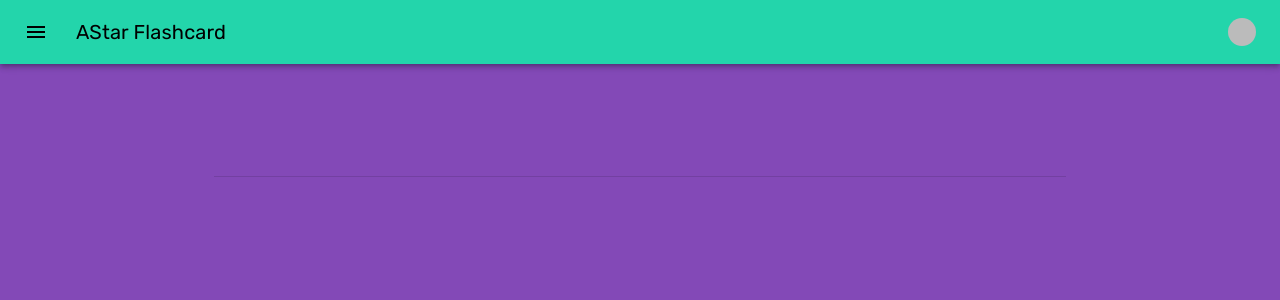
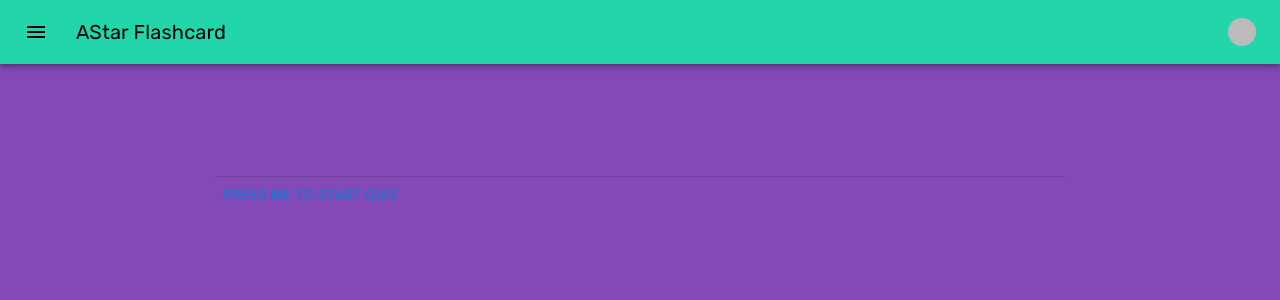
Before and after one commit to Shoheicode/Project-4-AI-Flashcards, a Next.js app: page /quiz in a window 1280 px wide. Shown: the top 300 px of the page. Built offline with nearby package versions, Linux system fonts and the light colour scheme; no server answers; sample sign-in values are in the browser's storage; some icons are missing; a web font is replaced by a local one.

Commit message:
updated to start quiz

```diff
--- a/app/quiz/page.js
+++ b/app/quiz/page.js
@@ -40,7 +40,7 @@ export default function Quiz() {
     const loadQuestions = async (text) =>{
 
         try {
-          const response = await fetch('/api/generate', {
+          const response = await fetch('/api/generateQuiz', {
             method: 'POST',
             body: text,
           })
@@ -239,6 +239,9 @@ export default function Quiz() {
               </Box>
               )}
               </Stack>
+              <Button className="buttonC">
+                Press me to start quiz
+              </Button>
           </Container>
           </Stack>
         </Box>
```
